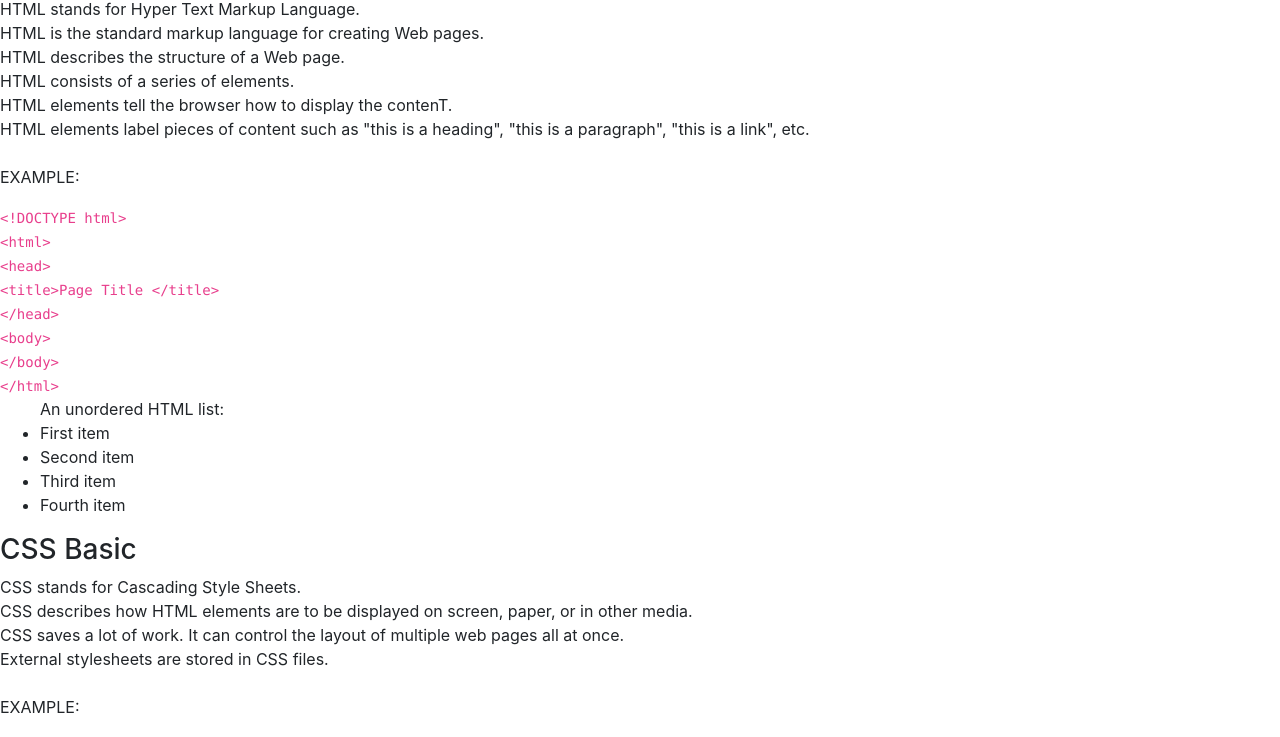
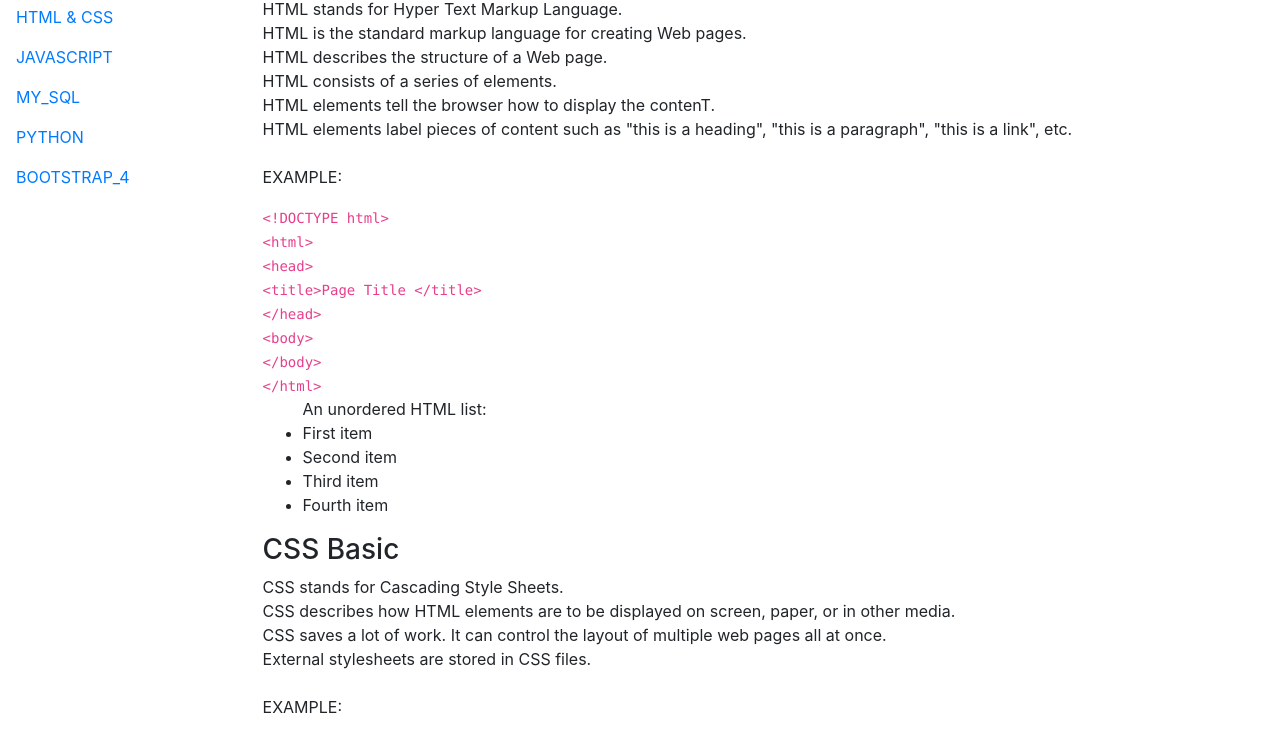
Before and after one commit to ahmadalhajh/trial_3, a plain HTML site: page index.html in a window 1280 px wide. Shown: the part 49-786 px from the top of the page. Drawn offline with nearby package versions, Linux system fonts and the light colour scheme.

Commit message:
add step 9 and 10

```diff
--- a/index.html
+++ b/index.html
@@ -21,7 +21,28 @@
     <div class="container-fluid">
       <main id="main-doc" class="row">
 
-        <nav id="navbar"> </nav>
+        <nav id="navbar">
+          <header><h2>W3 Schools.Com</h2></header>
+
+          <ul class="list-unstyled components">
+            <li>
+              <a class="nav-link" href="#HTML_&_CSS">HTML & CSS</a>
+            </li>
+            <li>
+              <a class="nav-link" href="#JAVASCRIPT">JAVASCRIPT</a>
+            </li>
+            <li>
+              <a class="nav-link" href="#MYSQL">MY_SQL</a>
+            </li>
+            <li>
+              <a class="nav-link" href="#PYTHON">PYTHON</a>
+            </li>
+            <li>
+              <a class="nav-link" href="#BOOTSTRAP_4">BOOTSTRAP_4</a>
+            </li>
+          </ul>
+
+        </nav>
 
         <div class="col-sm-12 col-lg-9 p-0">
           <section class="main-section" id="HTML_&_CSS">
@@ -141,7 +162,7 @@
 
           </section>
 
-          <section class="main-section" id=BOOTSTRAP_4>
+          <section class="main-section" id="BOOTSTRAP_4">
             <header>
               <h2>BOOTSTRAP 4</h2>
             </header>
```
